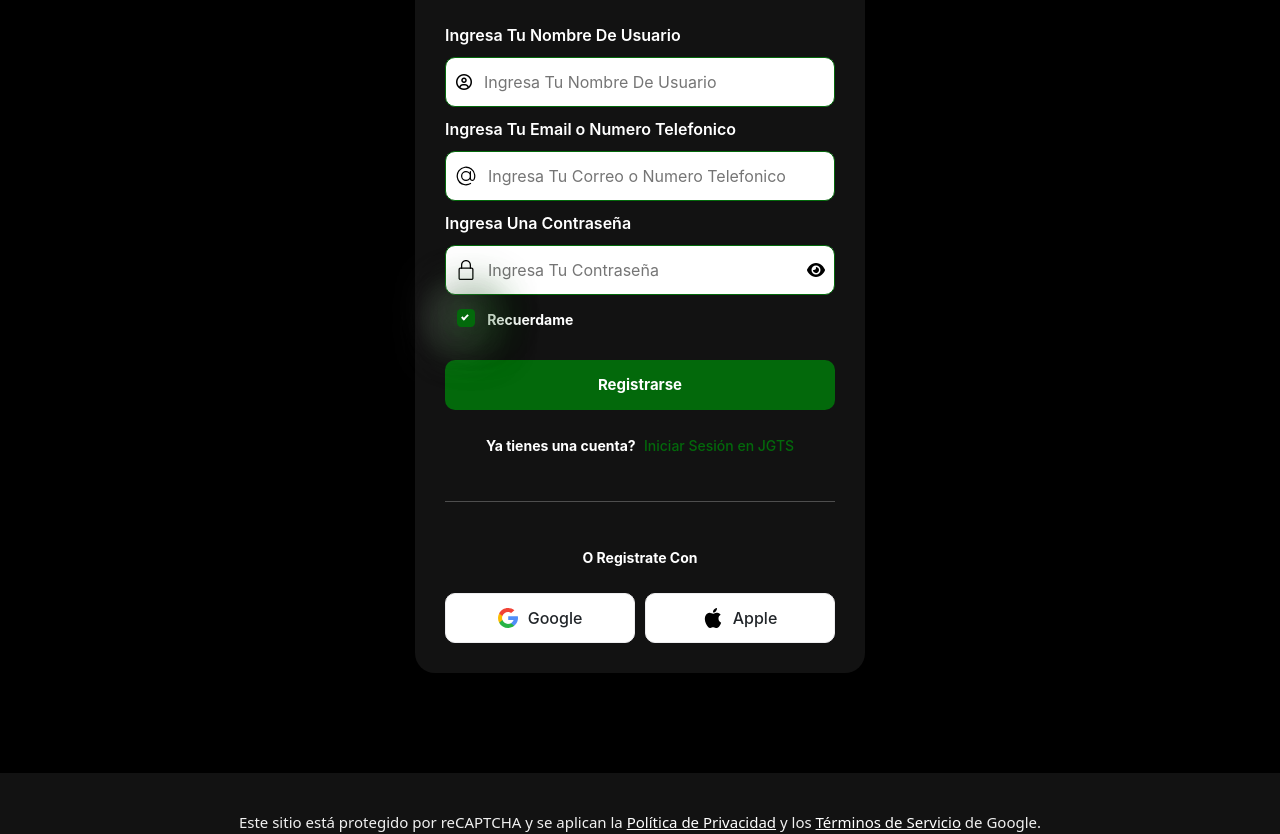
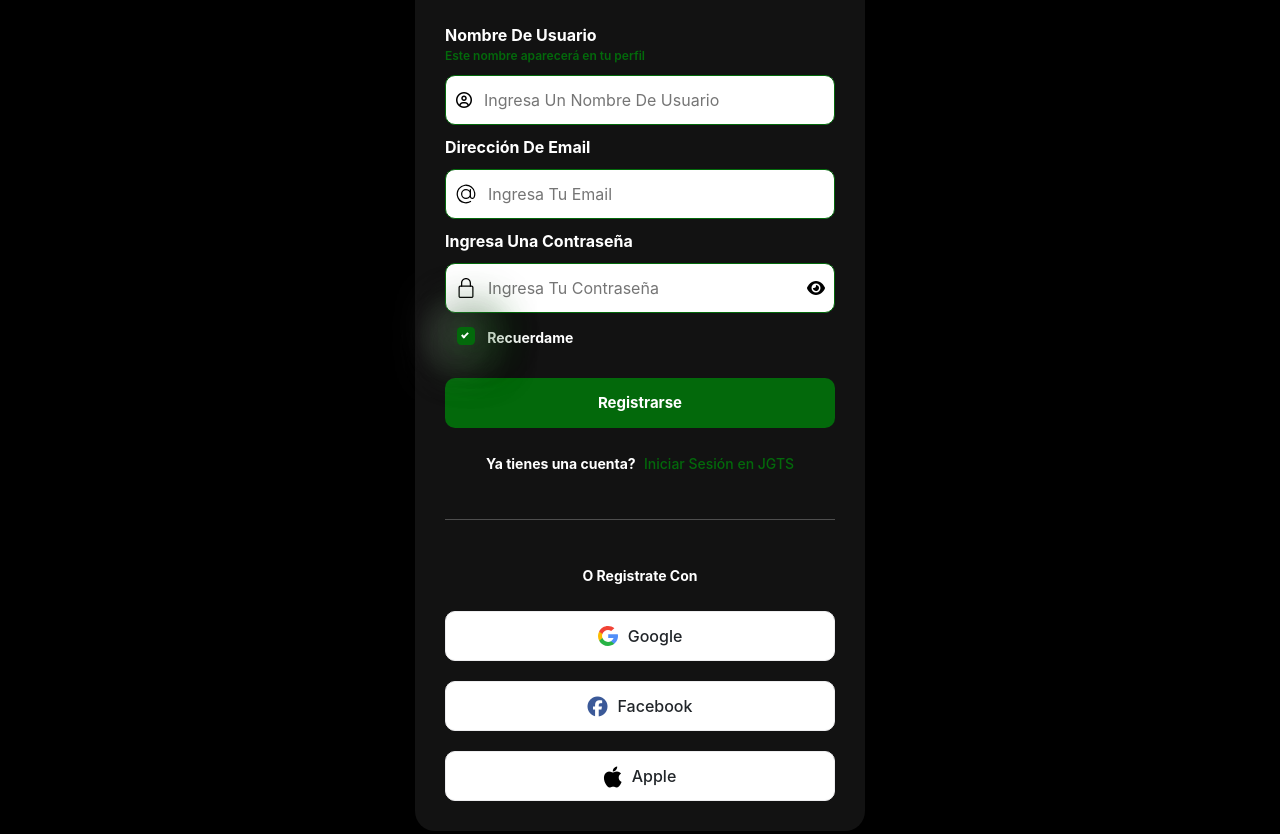
Before and after one commit to soyjers/Spotify, an Angular app in the folder Spotify/: page /registrarse in a window 1280 px wide. Shown: the part 440-1274 px from the top of the page. Built offline with nearby package versions, Linux system fonts and the light colour scheme.

Commit message:
Botones de Inicio de Sesion y Registro Linkeados

```diff
--- a/Spotify/src/app/components/iniciar-sesion/iniciar-sesion.component.html
+++ b/Spotify/src/app/components/iniciar-sesion/iniciar-sesion.component.html
@@ -12,7 +12,7 @@
     </div>
     <hr role="presentation" class="LineaSeparacion">
     <div class="flex-column">
-      <label>Email </label>
+      <label class="fw-bold">Email </label>
     </div>
     <div class="inputForm">
       <svg height="20" viewBox="0 0 32 32" width="20" xmlns="http://www.w3.org/2000/svg">
@@ -26,7 +26,7 @@
     </div>
 
     <div class="flex-column">
-      <label>Contraseña </label>
+      <label class="fw-bold">Contraseña </label>
     </div>
     <div class="inputForm">
       <svg height="20" viewBox="-64 0 512 512" width="20" xmlns="http://www.w3.org/2000/svg">
@@ -63,8 +63,8 @@
     <hr role="presentation" class="LineaSeparacion">
     <p class="p line text-white fw-bold">O Inicia Sesión Con</p>
 
-    <div class="flex-row">
-      <button class="btn google">
+    <div class="flex-row d-flex flex-column">
+      <a href="https://accounts.google.com/v3/signin/identifier?hl=es&ifkv=ATuJsjxHY-mRBjtvJXxe4eZpFBbmS0EW7zoL69mMuiMLBH5RlM7s6VIGCq3LvtByMlDUogMeck69xg&flowName=GlifWebSignIn&flowEntry=ServiceLogin&dsh=S-1089755205%3A1707799624905699&theme=glif" class="btn google">
         <svg version="1.1" width="20" id="Layer_1" xmlns="http://www.w3.org/2000/svg"
           xmlns:xlink="http://www.w3.org/1999/xlink" x="0px" y="0px" viewBox="0 0 512 512"
           style="enable-background:new 0 0 512 512;" xml:space="preserve">
@@ -85,29 +85,22 @@
 
         Google
 
-      </button>
+      </a>
 
-      <button class="btn apple">
-        <svg version="1.1" height="20" width="20" id="Capa_1" xmlns="http://www.w3.org/2000/svg"
-          xmlns:xlink="http://www.w3.org/1999/xlink" x="0px" y="0px" viewBox="0 0 22.773 22.773"
-          style="enable-background:new 0 0 22.773 22.773;" xml:space="preserve">
-          <g>
-            <g>
-              <path
-                d="M15.769,0c0.053,0,0.106,0,0.162,0c0.13,1.606-0.483,2.806-1.228,3.675c-0.731,0.863-1.732,1.7-3.351,1.573 c-0.108-1.583,0.506-2.694,1.25-3.561C13.292,0.879,14.557,0.16,15.769,0z">
-              </path>
-              <path
-                d="M20.67,16.716c0,0.016,0,0.03,0,0.045c-0.455,1.378-1.104,2.559-1.896,3.655c-0.723,0.995-1.609,2.334-3.191,2.334 c-1.367,0-2.275-0.879-3.676-0.903c-1.482-0.024-2.297,0.735-3.652,0.926c-0.155,0-0.31,0-0.462,0 c-0.995-0.144-1.798-0.932-2.383-1.642c-1.725-2.098-3.058-4.808-3.306-8.276c0-0.34,0-0.679,0-1.019 c0.105-2.482,1.311-4.5,2.914-5.478c0.846-0.52,2.009-0.963,3.304-0.765c0.555,0.086,1.122,0.276,1.619,0.464 c0.471,0.181,1.06,0.502,1.618,0.485c0.378-0.011,0.754-0.208,1.135-0.347c1.116-0.403,2.21-0.865,3.652-0.648 c1.733,0.262,2.963,1.032,3.723,2.22c-1.466,0.933-2.625,2.339-2.427,4.74C17.818,14.688,19.086,15.964,20.67,16.716z">
-              </path>
-            </g>
-          </g>
-        </svg>
+      <a href="https://web.facebook.com/" class="btn facebook">
+        <i class="fa-brands fa-facebook fa-lg" style="color: #3b5998;"></i>
+        Facebook
+      </a>
 
-        Apple
-
-      </button>
+      <a href="https://appleid.apple.com/sign-in" class="btn apple">
+        <i class="fa-brands fa-apple fa-xl" style="color: #000000;"></i>
+         Apple
+      </a>
     </div>
   </form>
+
+
+
 </section>
 
 <footer class="footerInicioSesion">
--- a/Spotify/src/app/components/registrarse/registrarse.component.css
+++ b/Spotify/src/app/components/registrarse/registrarse.component.css
@@ -14,6 +14,11 @@
 .LineaSeparacion{
   margin: 30px 0px;
  color: #fff;
+}
+
+.post-name{
+  font-size: 12px;
+  color: #03690B;
 }
 
 .form {
@@ -37,7 +42,6 @@
   }
 
   .flex-column > label {
-    color: #fff;
     font-weight: 600;
   }
 
@@ -51,6 +55,7 @@
     padding-left: 10px;
     transition: 0.2s ease-in-out;
   }
+
 
   .input {
     margin-left: 10px;
--- a/Spotify/src/app/components/registrarse/registrarse.component.html
+++ b/Spotify/src/app/components/registrarse/registrarse.component.html
@@ -12,17 +12,18 @@
     </div>
     <hr role="presentation" class="LineaSeparacion">
 
-        <div class="flex-column">
-          <label>Ingresa Tu Nombre De Usuario </label>
+    <div class="d-flex flex-column">
+      <label class="fw-bold text-white">Nombre De Usuario</label>
+      <label class="post-name">Este nombre aparecerá en tu perfil</label>
     </div>
 
     <div class="inputForm">
       <i class="fa-regular fa-circle-user" style="color: #000000;"></i>
-          <input type="text" class="input" placeholder="Ingresa Tu Nombre De Usuario">
+      <input type="text" class="input" placeholder="Ingresa Un Nombre De Usuario">
     </div>
 
     <div class="flex-column">
-        <label>Ingresa Tu Email o Numero Telefonico </label>
+      <label class="fw-bold text-white">Dirección De Email</label>
     </div>
 
     <div class="inputForm">
@@ -33,11 +34,11 @@
           </path>
         </g>
       </svg>
-        <input type="text" class="input" placeholder="Ingresa Tu Correo o Numero Telefonico">
+      <input type="text" class="input" placeholder="Ingresa Tu Email">
     </div>
 
     <div class="flex-column">
-        <label>Ingresa Una Contraseña </label>
+      <label class="fw-bold text-white">Ingresa Una Contraseña </label>
     </div>
     <div class="inputForm">
       <svg height="20" viewBox="-64 0 512 512" width="20" xmlns="http://www.w3.org/2000/svg">
@@ -73,8 +74,8 @@
     <hr role="presentation" class="LineaSeparacion">
     <p class="p line text-white fw-bold">O Registrate Con</p>
 
-      <div class="flex-row">
-        <button class="btn google">
+    <div class="flex-row d-flex flex-column">
+      <a href="https://accounts.google.com/v3/signin/identifier?hl=es&ifkv=ATuJsjxHY-mRBjtvJXxe4eZpFBbmS0EW7zoL69mMuiMLBH5RlM7s6VIGCq3LvtByMlDUogMeck69xg&flowName=GlifWebSignIn&flowEntry=ServiceLogin&dsh=S-1089755205%3A1707799624905699&theme=glif" class="btn google">
         <svg version="1.1" width="20" id="Layer_1" xmlns="http://www.w3.org/2000/svg"
           xmlns:xlink="http://www.w3.org/1999/xlink" x="0px" y="0px" viewBox="0 0 512 512"
           style="enable-background:new 0 0 512 512;" xml:space="preserve">
@@ -95,32 +96,25 @@
 
         Google
 
-        </button><button class="btn apple">
-          <svg version="1.1" height="20" width="20" id="Capa_1" xmlns="http://www.w3.org/2000/svg"
-            xmlns:xlink="http://www.w3.org/1999/xlink" x="0px" y="0px" viewBox="0 0 22.773 22.773"
-            style="enable-background:new 0 0 22.773 22.773;" xml:space="preserve">
-            <g>
-              <g>
-                <path
-                  d="M15.769,0c0.053,0,0.106,0,0.162,0c0.13,1.606-0.483,2.806-1.228,3.675c-0.731,0.863-1.732,1.7-3.351,1.573 c-0.108-1.583,0.506-2.694,1.25-3.561C13.292,0.879,14.557,0.16,15.769,0z">
-                </path>
-                <path
-                  d="M20.67,16.716c0,0.016,0,0.03,0,0.045c-0.455,1.378-1.104,2.559-1.896,3.655c-0.723,0.995-1.609,2.334-3.191,2.334 c-1.367,0-2.275-0.879-3.676-0.903c-1.482-0.024-2.297,0.735-3.652,0.926c-0.155,0-0.31,0-0.462,0 c-0.995-0.144-1.798-0.932-2.383-1.642c-1.725-2.098-3.058-4.808-3.306-8.276c0-0.34,0-0.679,0-1.019 c0.105-2.482,1.311-4.5,2.914-5.478c0.846-0.52,2.009-0.963,3.304-0.765c0.555,0.086,1.122,0.276,1.619,0.464 c0.471,0.181,1.06,0.502,1.618,0.485c0.378-0.011,0.754-0.208,1.135-0.347c1.116-0.403,2.21-0.865,3.652-0.648 c1.733,0.262,2.963,1.032,3.723,2.22c-1.466,0.933-2.625,2.339-2.427,4.74C17.818,14.688,19.086,15.964,20.67,16.716z">
-                </path>
-              </g>
-            </g>
-          </svg>
+      </a>
 
+      <a href="https://web.facebook.com/" class="btn facebook">
+        <i class="fa-brands fa-facebook fa-lg" style="color: #3b5998;"></i>
+        Facebook
+      </a>
+
+      <a href="https://appleid.apple.com/sign-in" class="btn apple">
+        <i class="fa-brands fa-apple fa-xl" style="color: #000000;"></i>
          Apple
-
-        </button>
+      </a>
     </div>
   </form>
 </section>
 
 <footer class="footerInicioSesion">
   <div class="cajaTxtFooter">
-      <h4 class="TextoFooter">Este sitio está protegido por reCAPTCHA y se aplican la <a class="Subrayado" href="https://policies.google.com/privacy">Política de Privacidad</a> y
+    <h4 class="TextoFooter">Este sitio está protegido por reCAPTCHA y se aplican la <a class="Subrayado"
+        href="https://policies.google.com/privacy">Política de Privacidad</a> y
       los <a class="Subrayado" href="https://policies.google.com/terms">Términos de Servicio</a> de Google.</h4>
   </div>
 </footer>
--- a/Spotify/src/index.html
+++ b/Spotify/src/index.html
@@ -2,10 +2,10 @@
 <html lang="en">
 <head>
   <meta charset="utf-8">
-  <title>Jgts Music </title>
+  <title>JGTS Music </title>
   <base href="/">
   <meta name="viewport" content="width=device-width, initial-scale=1">
-  <link rel="icon" type="image/x-icon" href="assets/img/NewIconSinFondo.png">
+  <link rel="icon" type="image/x-icon" href="assets/img/NewIconJGTS.ico">
   <link rel="stylesheet" href="https://cdnjs.cloudflare.com/ajax/libs/font-awesome/6.5.1/css/all.min.css" integrity="sha512-DTOQO9RWCH3ppGqcWaEA1BIZOC6xxalwEsw9c2QQeAIftl+Vegovlnee1c9QX4TctnWMn13TZye+giMm8e2LwA==" crossorigin="anonymous" referrerpolicy="no-referrer" />
 </head>
 <body>
```
Also changed, not shown: 2 other files (tests, documents, lock files or other folders). Lines whose indentation alone changed are shown as unchanged.
